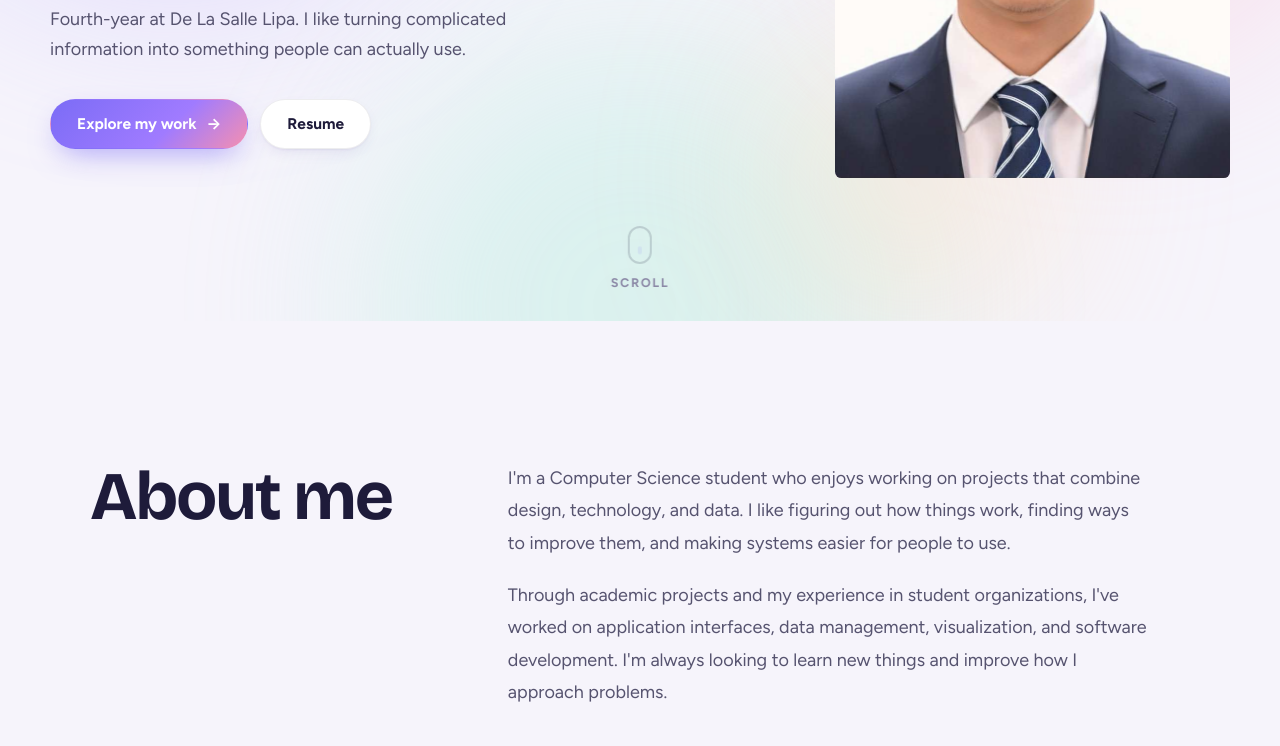
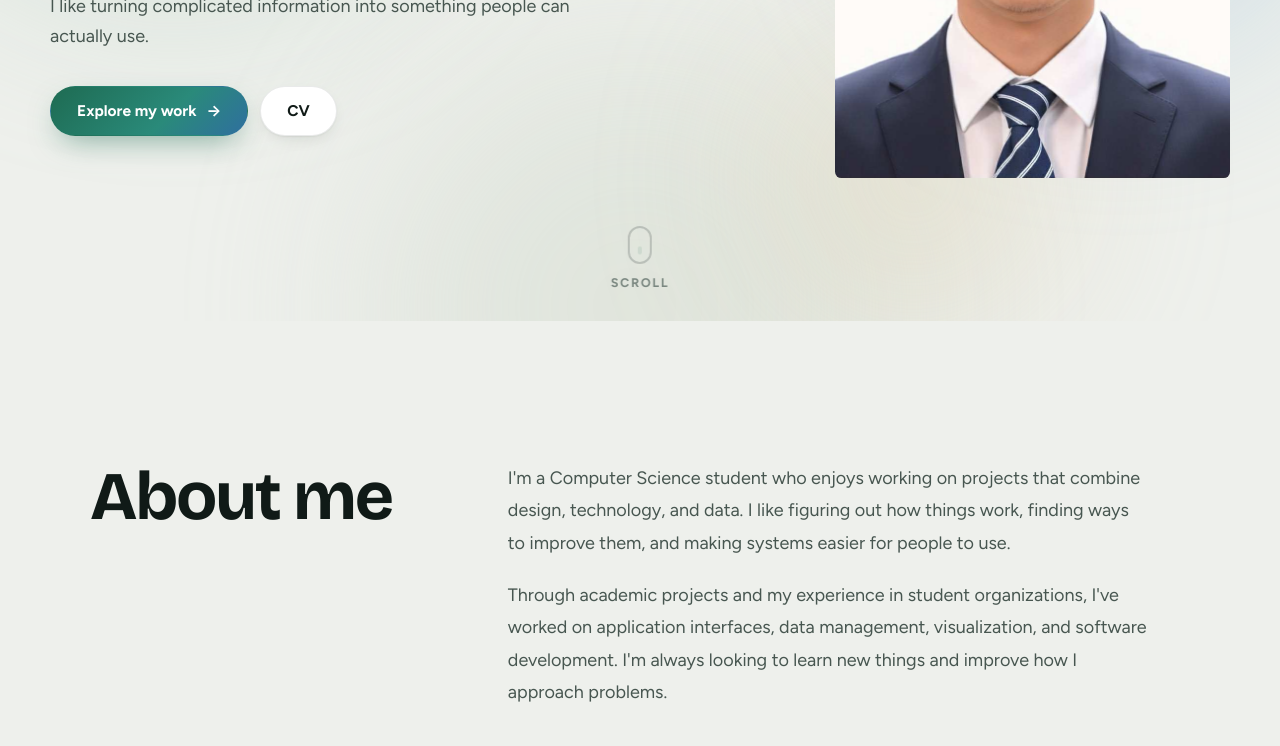
Before and after one commit to marcarboleda/Arboleda-Marc-Mobile-Portfolio, a website: page public/index.html in a window 1280 px wide. Shown: the part 479-1225 px from the top of the page. Drawn offline with Linux system fonts and the light colour scheme.

Commit message:
feat: add new images and update theme colors for improved aesthetics

```diff
--- a/public/index.html
+++ b/public/index.html
@@ -8,7 +8,7 @@
   <meta property="og:title" content="Marc Arboleda — Portfolio">
   <meta property="og:description" content="CS student at De La Salle Lipa — UI/UX design, data analysis, and software development.">
   <meta property="og:type" content="website">
-  <meta name="theme-color" content="#F6F4FB">
+  <meta name="theme-color" content="#EEF0EC">
   <link rel="icon" type="image/png" href="assets/images/favicon.png">
   <link rel="preload" href="assets/fonts/bricolage-grotesque-latin-wght-normal.woff2" as="font" type="font/woff2" crossorigin>
   <link rel="preload" href="assets/fonts/figtree-latin-wght-normal.woff2" as="font" type="font/woff2" crossorigin>
@@ -62,7 +62,7 @@
       <li><a href="#contact" data-spy="contact">Contact</a></li>
     </ul>
     <div class="nav-tools">
-      <a class="pill pill-ghost nav-resume" href="Marc-Arboleda-Resume.pdf" target="_blank" rel="noopener">Resume</a>
+      <a class="pill pill-ghost nav-resume" href="Marc-Arboleda-Resume.pdf" target="_blank" rel="noopener">CV</a>
       <button class="icon-btn theme-btn" type="button" aria-label="Switch color theme" title="Switch color theme">
         <svg class="ico-moon" viewBox="0 0 24 24" width="18" height="18" fill="none" stroke="currentColor" stroke-width="1.8" stroke-linecap="round" stroke-linejoin="round" aria-hidden="true"><path d="M21 12.8A9 9 0 1 1 11.2 3a7 7 0 0 0 9.8 9.8z"/></svg>
         <svg class="ico-sun" viewBox="0 0 24 24" width="18" height="18" fill="none" stroke="currentColor" stroke-width="1.8" stroke-linecap="round" stroke-linejoin="round" aria-hidden="true"><circle cx="12" cy="12" r="4"/><path d="M12 2v2M12 20v2M4.9 4.9l1.4 1.4M17.7 17.7l1.4 1.4M2 12h2M20 12h2M4.9 19.1l1.4-1.4M17.7 6.3l1.4-1.4"/></svg>
@@ -82,7 +82,6 @@
 
     <div class="landing-grid">
       <div class="landing-text">
-
         <h1 class="name" aria-label="Marc Bradley Arboleda">
           <span class="line" data-split>Marc Bradley</span>
           <span class="line grad" data-split>Arboleda</span>
@@ -98,11 +97,11 @@
           </span>
         </p>
 
-        <p class="intro in-up" style="--d:1050ms">Fourth-year at De La Salle Lipa. I like turning complicated information into something people can actually use.</p>
+        <p class="intro in-up" style="--d:1050ms">I like turning complicated information into something people can actually use.</p>
 
         <div class="cta in-up" style="--d:1200ms">
           <a class="pill pill-solid" href="#projects">Explore my work <span class="arrow" aria-hidden="true">→</span></a>
-          <a class="pill pill-soft" href="Marc-Arboleda-Resume.pdf" target="_blank" rel="noopener">Resume</a>
+          <a class="pill pill-soft" href="Marc-Arboleda-Resume.pdf" target="_blank" rel="noopener">CV</a>
         </div>
       </div>
 
@@ -148,6 +147,7 @@
         <article class="work reveal" data-open="dlg-tabula" tabindex="0" role="button" aria-label="Open case study: Tabula Rasa">
           <div class="work-media tint-lilac"><div class="shot phone"><video class="autoplay" autoplay muted loop playsinline preload="auto" poster="assets/media/tabula-poster.jpg" aria-label="Tabula Rasa study recruitment story, preview"><source src="assets/media/tabula-story.mp4" type="video/mp4"></video></div></div>
           <div class="work-info">
+            <p class="award"><svg viewBox="0 0 24 24" width="16" height="16" fill="currentColor" aria-hidden="true"><path d="M12 2l2.9 6.3 6.9.7-5.2 4.6 1.5 6.8L12 17l-6.1 3.4 1.5-6.8L2.2 9l6.9-.7z"/></svg>Candidate for Best Thesis</p>
             <p class="work-num">01 <span>Game UI · Research data · 2026</span></p>
             <h3>Tabula Rasa</h3>
             <p>A game that teaches reinforcement learning. Players shape the rewards, watch a creature learn to walk, then send it out to steal eggs.</p>
@@ -310,7 +310,7 @@
           <a class="pill pill-solid" id="mail-btn" href="mailto:marcarboleda1220@gmail.com" data-email="marcarboleda1220@gmail.com"><span class="mail-text">marcarboleda1220@gmail.com</span></a>
           <a class="pill pill-soft" href="https://www.linkedin.com/in/marcarboleda" target="_blank" rel="noopener">LinkedIn <span aria-hidden="true">↗</span></a>
           <a class="pill pill-soft" href="https://github.com/marcarboleda" target="_blank" rel="noopener">GitHub <span aria-hidden="true">↗</span></a>
-          <a class="pill pill-soft" href="Marc-Arboleda-Resume.pdf" target="_blank" rel="noopener">Resume <span aria-hidden="true">↗</span></a>
+          <a class="pill pill-soft" href="Marc-Arboleda-Resume.pdf" target="_blank" rel="noopener">CV <span aria-hidden="true">↗</span></a>
         </div>
       </div>
     </div>
@@ -326,6 +326,7 @@
       <h3 id="c1-title">Tabula Rasa</h3>
       <p class="p-sub">Game UI · Research data · 2026</p>
     </header>
+    <p class="award award-lg"><svg viewBox="0 0 24 24" width="16" height="16" fill="currentColor" aria-hidden="true"><path d="M12 2l2.9 6.3 6.9.7-5.2 4.6 1.5 6.8L12 17l-6.1 3.4 1.5-6.8L2.2 9l6.9-.7z"/></svg>Our thesis is a candidate for Best Thesis.</p>
     <div class="case-grid portrait-layout">
       <div class="case-media">
         <div class="frame portrait-frame">
--- a/public/main.js
+++ b/public/main.js
@@ -12,10 +12,10 @@
   var metaTheme = $('meta[name="theme-color"]');
   function applyTheme(t) {
     root.setAttribute("data-theme", t);
-    if (metaTheme) metaTheme.setAttribute("content", t === "dark" ? "#0e0d1f" : "#f6f4fb");
+    if (metaTheme) metaTheme.setAttribute("content", t === "dark" ? "#0c1512" : "#eef0ec");
     try { localStorage.setItem("theme", t); } catch (e) {}
   }
-  if (metaTheme && root.getAttribute("data-theme") === "dark") metaTheme.setAttribute("content", "#0e0d1f");
+  if (metaTheme && root.getAttribute("data-theme") === "dark") metaTheme.setAttribute("content", "#0c1512");
   if (themeBtn) themeBtn.addEventListener("click", function () {
     applyTheme(root.getAttribute("data-theme") === "dark" ? "light" : "dark");
   });
--- a/public/styles.css
+++ b/public/styles.css
@@ -17,30 +17,31 @@
   font-display: swap;
 }
 
+/* Palette: stone, forest green, steel blue and copper. Edit here to retheme. */
 :root {
-  --bg: #f6f4fb;
+  --bg: #eef0ec;
   --surface: #ffffff;
-  --ink: #1e1b3a;
-  --body: #56536f;
-  --muted: #8b88a6;
-  --line: rgba(30, 27, 58, 0.08);
-  --line-strong: rgba(30, 27, 58, 0.16);
+  --ink: #101a17;
+  --body: #475650;
+  --muted: #7a8780;
+  --line: rgba(16, 26, 23, 0.09);
+  --line-strong: rgba(16, 26, 23, 0.18);
 
-  --c1: #7b6cf6;      /* violet */
-  --c2: #f58fb0;      /* rose   */
-  --c3: #52c4a8;      /* mint   */
-  --c4: #ffb86b;      /* peach  */
-  --accent-ink: #5b4bd8;
+  --c1: #1e6b52;      /* forest */
+  --c2: #2f6f9f;      /* steel  */
+  --c3: #5f7a3b;      /* olive  */
+  --c4: #b0782e;      /* copper */
+  --accent-ink: #1a5c46;
 
-  --lilac: #ece8ff;
-  --peach: #ffeadb;
-  --mint: #dcf4ec;
-  --rose: #ffe3ec;
-  --glass: rgba(255, 255, 255, 0.7);
+  --lilac: #e0eae3;   /* sage   */
+  --peach: #ece8df;   /* stone  */
+  --mint: #dfe8ef;    /* steel  */
+  --rose: #e3e7e5;    /* slate  */
+  --glass: rgba(255, 255, 255, 0.85);
 
-  --shadow-sm: 0 1px 2px rgba(60, 40, 140, 0.06), 0 6px 18px -8px rgba(60, 40, 140, 0.16);
-  --shadow-md: 0 2px 4px rgba(60, 40, 140, 0.05), 0 24px 48px -24px rgba(60, 40, 140, 0.32);
-  --glow: 0 12px 30px -10px rgba(123, 108, 246, 0.65);
+  --shadow-sm: 0 1px 2px rgba(16, 26, 23, 0.06), 0 6px 18px -8px rgba(16, 26, 23, 0.16);
+  --shadow-md: 0 2px 4px rgba(16, 26, 23, 0.05), 0 24px 48px -24px rgba(16, 26, 23, 0.3);
+  --glow: 0 12px 30px -10px rgba(30, 107, 82, 0.55);
 
   --display: "Bricolage Grotesque", "Trebuchet MS", system-ui, sans-serif;
   --sans: "Figtree", system-ui, -apple-system, "Segoe UI", Roboto, sans-serif;
@@ -48,29 +49,29 @@
 }
 
 [data-theme="dark"] {
-  --bg: #0e0d1f;
-  --surface: #17162e;
-  --ink: #f1efff;
-  --body: #b5b2d3;
-  --muted: #7f7ca0;
+  --bg: #0c1512;
+  --surface: #131f1b;
+  --ink: #e9efec;
+  --body: #a8b6af;
+  --muted: #75857d;
   --line: rgba(255, 255, 255, 0.08);
   --line-strong: rgba(255, 255, 255, 0.18);
 
-  --c1: #9d90ff;
-  --c2: #ff9dbf;
-  --c3: #6fd9be;
-  --c4: #ffc585;
-  --accent-ink: #b8afff;
+  --c1: #4fbf96;
+  --c2: #6fa8d6;
+  --c3: #9bb86a;
+  --c4: #d9a257;
+  --accent-ink: #8ad8b9;
 
-  --lilac: #211f47;
-  --peach: #33262c;
-  --mint: #153029;
-  --rose: #36212c;
-  --glass: rgba(23, 22, 46, 0.7);
+  --lilac: #14281f;
+  --peach: #25221c;
+  --mint: #142230;
+  --rose: #1a2421;
+  --glass: rgba(19, 31, 27, 0.85);
 
   --shadow-sm: 0 1px 2px rgba(0, 0, 0, 0.4), 0 6px 18px -8px rgba(0, 0, 0, 0.5);
   --shadow-md: 0 2px 4px rgba(0, 0, 0, 0.35), 0 24px 48px -24px rgba(0, 0, 0, 0.7);
-  --glow: 0 12px 30px -10px rgba(157, 144, 255, 0.5);
+  --glow: 0 12px 30px -10px rgba(79, 191, 150, 0.45);
   color-scheme: dark;
 }
 
@@ -117,9 +118,9 @@ h1, h2, h3, h4 { font-family: var(--display); color: var(--ink); letter-spacing:
   font-size: 12.5px; font-weight: 700; letter-spacing: 0.12em; text-transform: uppercase;
 }
 .dot { display: inline-block; width: 12px; height: 12px; border-radius: 50%; flex: none; }
-.d-violet { background: linear-gradient(135deg, var(--c1), #b4a9ff); }
-.d-mint { background: linear-gradient(135deg, var(--c3), #a4ecd8); }
-.d-peach { background: linear-gradient(135deg, var(--c4), #ffd9ae); }
+.d-violet { background: linear-gradient(135deg, var(--c1), #7fc3a5); }
+.d-mint { background: linear-gradient(135deg, var(--c3), #a9cf95); }
+.d-peach { background: linear-gradient(135deg, var(--c4), #e3c58f); }
 
 .head { margin-bottom: clamp(32px, 5vw, 56px); }
 .head h2, .contact-card h2 { font-weight: 700; font-size: clamp(38px, 5.4vw, 68px); line-height: 1.04; margin-top: 18px; letter-spacing: -0.035em; }
@@ -134,7 +135,7 @@ h1, h2, h3, h4 { font-family: var(--display); color: var(--ink); letter-spacing:
 .tint-peach { background: var(--peach); }
 .tint-mint { background: var(--mint); }
 .tint-rose { background: var(--rose); }
-.d-rose { background: linear-gradient(135deg, var(--c2), #ffc2d6); }
+.d-rose { background: linear-gradient(135deg, var(--c2), #9fc3dd); }
 
 .pill {
   display: inline-flex; align-items: center; justify-content: center; gap: 10px;
@@ -144,8 +145,8 @@ h1, h2, h3, h4 { font-family: var(--display); color: var(--ink); letter-spacing:
 }
 .pill:hover { transform: translateY(-3px); }
 .pill:active { transform: translateY(-1px) scale(.98); }
-.pill-solid { color: #fff; background: linear-gradient(135deg, var(--c1), #a07bff 60%, var(--c2)); box-shadow: var(--glow); }
-.pill-solid:hover { box-shadow: 0 16px 36px -10px rgba(123, 108, 246, 0.8); }
+.pill-solid { color: #fff; background: linear-gradient(135deg, var(--c1), #2a8a7a 60%, var(--c2)); box-shadow: var(--glow); }
+.pill-solid:hover { box-shadow: 0 16px 36px -10px rgba(30, 107, 82, 0.6); }
 .pill-soft { background: var(--surface); color: var(--ink); border-color: var(--line); box-shadow: var(--shadow-sm); }
 .pill-soft:hover { border-color: var(--c1); }
 .pill-ghost { border-color: var(--line-strong); color: var(--ink); min-height: 40px; padding: 0 18px; font-size: 14.5px; }
@@ -200,15 +201,14 @@ h1, h2, h3, h4 { font-family: var(--display); color: var(--ink); letter-spacing:
 .orbs { position: absolute; inset: 0; z-index: -1; pointer-events: none; }
 .orb { position: absolute; display: block; border-radius: 50%; filter: blur(90px); opacity: 0.35; will-change: transform; }
 [data-theme="dark"] .orb { opacity: 0.16; }
-.o1 { translate: calc(var(--mx, 0) * -34px) calc(var(--my, 0) * -26px); width: 560px; height: 560px; left: -140px; top: -120px; background: #b7acff; animation: drift1 16s ease-in-out infinite alternate; }
-.o2 { translate: calc(var(--mx, 0) * 40px) calc(var(--my, 0) * 28px); width: 460px; height: 460px; right: -100px; top: 8%; background: #ffbad3; animation: drift2 19s ease-in-out infinite alternate; }
-.o3 { translate: calc(var(--mx, 0) * -26px) calc(var(--my, 0) * 36px); width: 520px; height: 520px; left: 28%; bottom: -260px; background: #a9ecd9; animation: drift3 22s ease-in-out infinite alternate; }
-.o4 { width: 260px; height: 260px; right: 22%; bottom: 6%; background: #ffd9a8; animation: drift1 14s ease-in-out infinite alternate-reverse; }
+.o1 { translate: calc(var(--mx, 0) * -34px) calc(var(--my, 0) * -26px); width: 560px; height: 560px; left: -140px; top: -120px; background: #a9c9b6; animation: drift1 16s ease-in-out infinite alternate; }
+.o2 { translate: calc(var(--mx, 0) * 40px) calc(var(--my, 0) * 28px); width: 460px; height: 460px; right: -100px; top: 8%; background: #9fc3dd; animation: drift2 19s ease-in-out infinite alternate; }
+.o3 { translate: calc(var(--mx, 0) * -26px) calc(var(--my, 0) * 36px); width: 520px; height: 520px; left: 28%; bottom: -260px; background: #c9d3c4; animation: drift3 22s ease-in-out infinite alternate; }
+.o4 { width: 260px; height: 260px; right: 22%; bottom: 6%; background: #d8c7a0; animation: drift1 14s ease-in-out infinite alternate-reverse; }
 @keyframes drift1 { to { transform: translate3d(90px, 70px, 0) scale(1.12); } }
 @keyframes drift2 { to { transform: translate3d(-110px, 90px, 0) scale(0.9); } }
 @keyframes drift3 { to { transform: translate3d(80px, -70px, 0) scale(1.15); } }
 
-.landing-grid { width: min(1180px, 100%); margin: 0 auto; display: grid; grid-template-columns: minmax(0, 1.3fr) minmax(0, 0.7fr); gap: clamp(28px, 4vw, 56px); align-items: center; }
 
 .tag { display: inline-flex; align-items: center; gap: 10px; padding: 8px 18px 8px 12px; border-radius: 999px; background: var(--glass); border: 1px solid var(--line); box-shadow: var(--shadow-sm); font-size: 14px; font-weight: 700; color: var(--ink); backdrop-filter: blur(10px); }
 .spark { width: 10px; height: 10px; border-radius: 50%; background: var(--c3); position: relative; }
@@ -239,9 +239,11 @@ h1, h2, h3, h4 { font-family: var(--display); color: var(--ink); letter-spacing:
 .js .in-up { opacity: 0; transform: translateY(20px); animation: inUp 1000ms cubic-bezier(.2,.8,.2,1) forwards; animation-delay: var(--d, 0ms); }
 @keyframes inUp { to { opacity: 1; transform: none; } }
 
+.landing-grid { width: min(1180px, 100%); margin: 0 auto; display: grid; grid-template-columns: minmax(0, 1.3fr) minmax(0, 0.7fr); gap: clamp(28px, 4vw, 56px); align-items: center; }
 .landing-art { position: relative; justify-self: center; width: min(400px, 100%); }
 .arch { margin: 0; aspect-ratio: 4 / 5; overflow: hidden; border-radius: 999px 999px 32px 32px; background: var(--lilac); }
 .arch img { width: 100%; height: 100%; object-fit: cover; object-position: center 18%; display: block; }
+.landing-text .name { margin-top: 0; }
 
 .scroll-cue { position: absolute; left: 50%; bottom: 28px; transform: translateX(-50%); display: flex; flex-direction: column; align-items: center; gap: 8px; font-size: 12.5px; font-weight: 700; letter-spacing: 0.14em; text-transform: uppercase; color: var(--muted); }
 .js .scroll-cue.in-up { transform: translate(-50%, 20px); animation-name: inUpCenter; }
@@ -334,8 +336,8 @@ h1, h2, h3, h4 { font-family: var(--display); color: var(--ink); letter-spacing:
 .contact-card { position: relative; overflow: hidden; isolation: isolate; border-radius: 44px; padding: clamp(36px, 7vw, 88px); background: linear-gradient(135deg, var(--lilac), var(--peach) 55%, var(--mint)); border: 1px solid var(--line); box-shadow: var(--shadow-md); }
 .contact-card .orb { opacity: 0.55; z-index: -1; }
 [data-theme="dark"] .contact-card .orb { opacity: 0.3; }
-.contact-card .c1 { width: 360px; height: 360px; right: -80px; top: -100px; background: #ffb3cf; animation: drift2 14s ease-in-out infinite alternate; }
-.contact-card .c2 { width: 320px; height: 320px; left: -80px; bottom: -120px; background: #a99cff; animation: drift3 17s ease-in-out infinite alternate; }
+.contact-card .c1 { width: 360px; height: 360px; right: -80px; top: -100px; background: #9fc3dd; animation: drift2 14s ease-in-out infinite alternate; }
+.contact-card .c2 { width: 320px; height: 320px; left: -80px; bottom: -120px; background: #a9c9b6; animation: drift3 17s ease-in-out infinite alternate; }
 .contact-card .eyebrow { background: var(--surface); }
 .contact-card h2 { max-width: 820px; }
 .contact-card .lede { max-width: 600px; color: var(--ink); opacity: 0.8; }
@@ -399,7 +401,10 @@ dialog[open] .case-inner { animation: pop 500ms cubic-bezier(.2,.9,.2,1) both; }
 /* ---------- Responsive ---------- */
 @media (max-width: 1000px) {
   .landing-grid { grid-template-columns: 1fr; gap: 36px; }
-  .landing-art { order: -1; width: min(420px, 100%); }
+  .landing-art { order: -1; width: 132px; justify-self: start; }
+  .arch { aspect-ratio: 1; border-radius: 50%; border: 4px solid var(--surface); box-shadow: var(--shadow-md); }
+  .arch img { object-position: center 12%; }
+  .landing-grid { gap: 24px; }
   .landing { padding-top: 110px; }
   .scroll-cue { display: none; }
   .journey-grid { grid-template-columns: 1fr; }
@@ -419,6 +424,7 @@ dialog[open] .case-inner { animation: pop 500ms cubic-bezier(.2,.9,.2,1) both; }
 }
 
 @media (max-width: 640px) {
+  .landing-art { width: 108px; }
   .skill-grid { grid-template-columns: 1fr; }
   body { font-size: 16.5px; }
   .nav-resume { display: none; }
@@ -443,3 +449,8 @@ dialog[open] .case-inner { animation: pop 500ms cubic-bezier(.2,.9,.2,1) both; }
   .nav-wrap, .progress, .orbs, .scroll-cue { display: none; }
   .js .in-up, .js .reveal { opacity: 1; transform: none; }
 }
+
+/* ---------- Award highlight ---------- */
+.award { display: inline-flex; align-items: center; gap: 8px; align-self: flex-start; padding: 7px 14px 7px 11px; border-radius: 999px; background: color-mix(in srgb, var(--c4) 18%, var(--surface)); border: 1px solid color-mix(in srgb, var(--c4) 55%, transparent); color: color-mix(in srgb, var(--c4) 70%, var(--ink)); font-size: 13.5px; font-weight: 700; line-height: 1.3; }
+.award svg { color: var(--c4); flex: none; }
+.award-lg { display: flex; width: 100%; padding: 14px 18px; border-radius: 16px; font-size: 15.5px; margin-bottom: 28px; }
```
Also changed, not shown: public/assets/images/tile-beach.jpg (added), public/assets/images/tile-dinner.jpg (added), public/assets/images/tile-smile.jpg (added).
